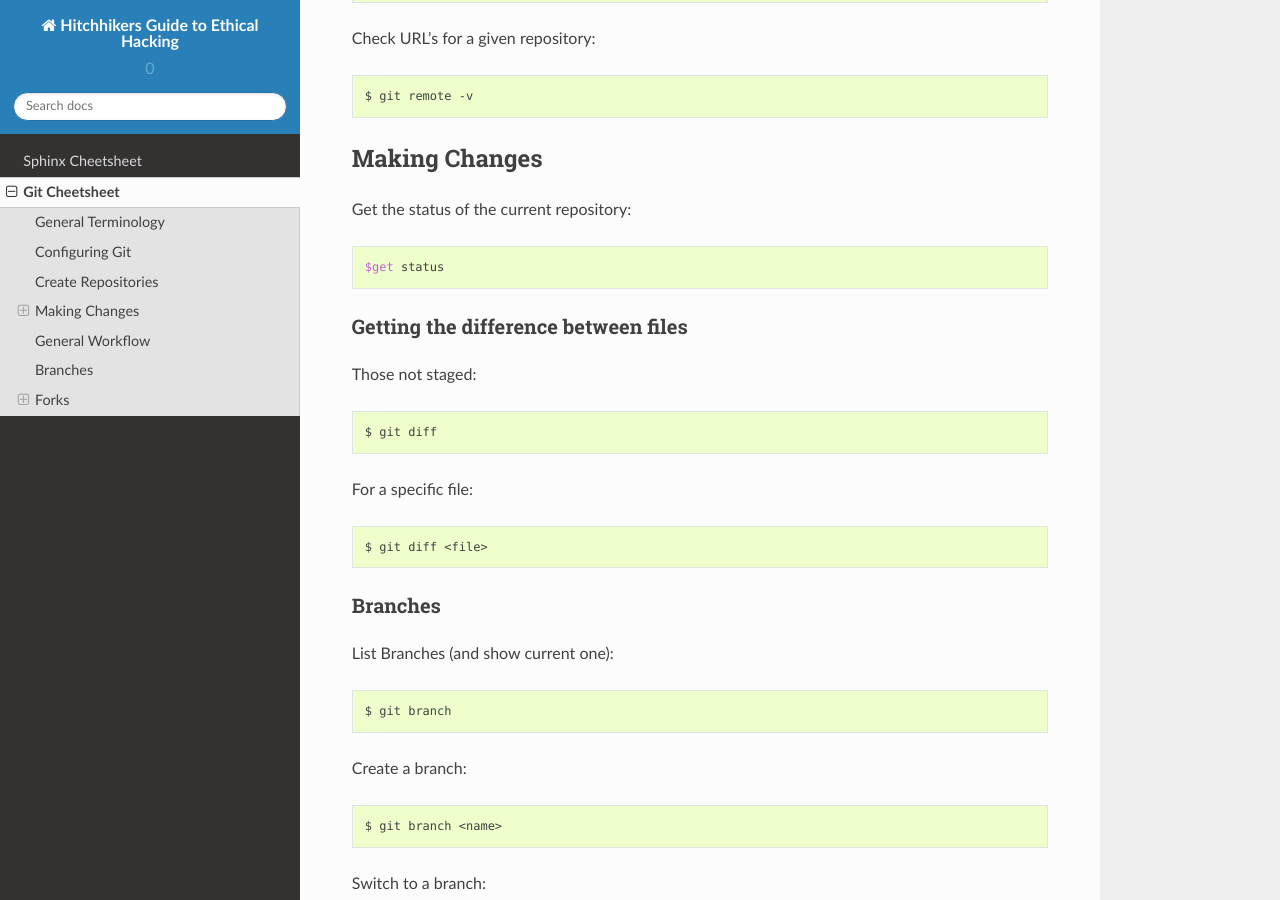
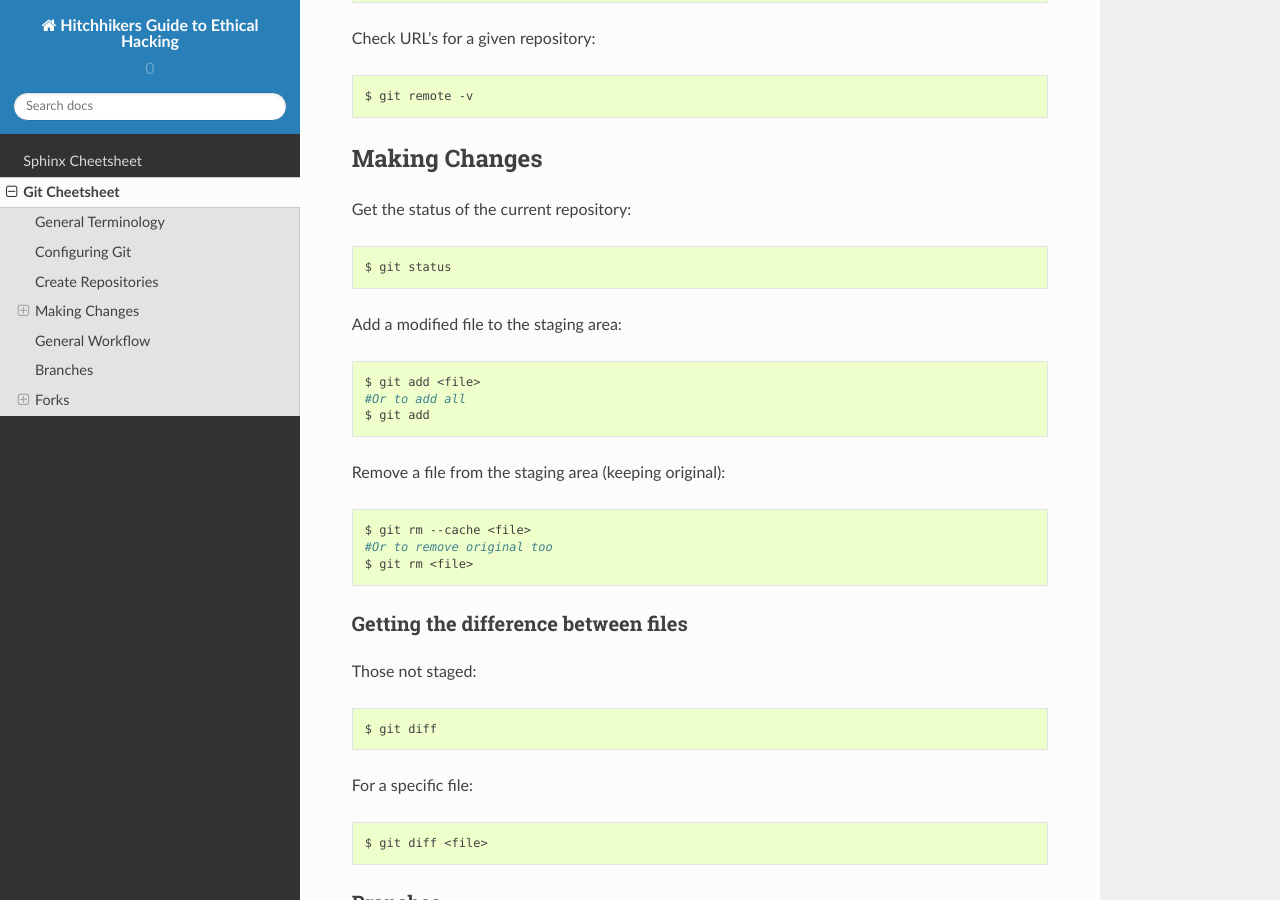
Before and after one commit to coventryuniversity/EH-H2GH, a Sphinx documentation site: the page built from source/git.rst, in a window 1280 px wide and 900 px high, scrolled down 899 px. Built offline with Sphinx 7.4.7 and the Read the Docs theme 2.0.0, drawn with Linux system fonts in a browser that asks for light colours; formulas are drawn with MathJax 3.

Commit message:
Added Status codes to git

```diff
--- a/source/git.rst
+++ b/source/git.rst
@@ -47,7 +47,20 @@ Making Changes
 
 Get the status of the current repository::
 
-  $get status
+  $ git status
+
+Add a modified file to the staging area::
+
+  $ git add <file>
+  #Or to add all
+  $ git add
+
+Remove a file from the staging area (keeping original)::
+
+  $ git rm --cache <file>
+  #Or to remove original too
+  $ git rm <file>
+
 
 Getting the difference between files
 ------------------------------------
```
